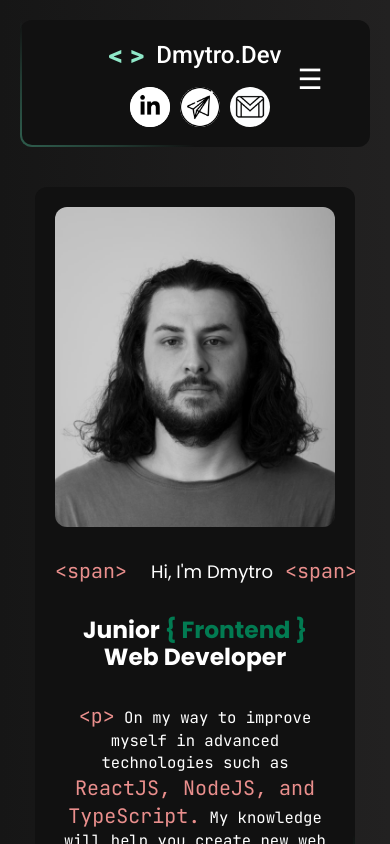
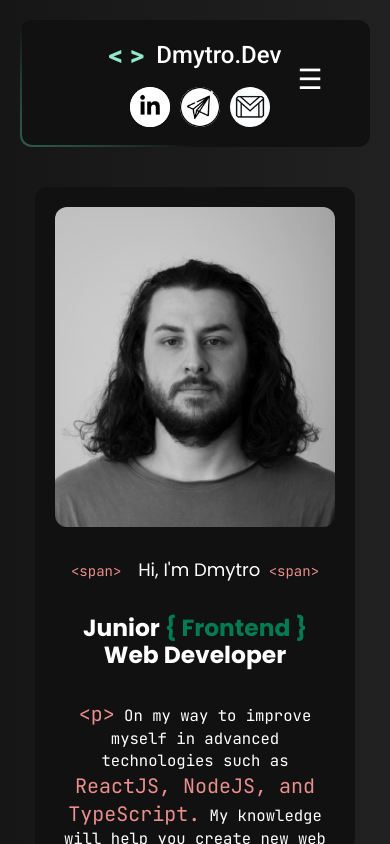
Before and after one commit to Grenky/myportfolio, a React (Create React App) app: page / in a window 390 px wide. Shown: the top 844 px of the page. Built offline with nearby package versions, Linux system fonts and the light colour scheme.

Commit message:
update mobile version 5

```diff
--- a/src/pages/Home/HomeComponents/HomeContent/HomeContent.jsx
+++ b/src/pages/Home/HomeComponents/HomeContent/HomeContent.jsx
@@ -9,7 +9,7 @@ export default function HomeContent() {
 
 const fullText = `<span class="tag">&lt;p&gt;</span> On my way to improve myself in advanced technologies such as <span class="tag">ReactJS, NodeJS, and TypeScript.</span> My knowledge will help you create new web products that will help people realize their plans and dreams.<span class="tag"> &lt;/p&gt;</span>`;
 const [displayedText, setDisplayedText] = useState('');
-const [showeCursor, setShowCursor] = useState(true);
+const [showCursor, setShowCursor] = useState(true);
 
     useEffect(() => {
         let i = 0;
@@ -29,7 +29,7 @@ const [showeCursor, setShowCursor] = useState(true);
     return(
         <section  className={HomeConStyles.wrapper}>
             <div className={HomeConStyles['img-box']}>
-                <img className={HomeConStyles.myImg} src={MyImg} alt={MyImg}></img>
+                <img className={HomeConStyles.myImg} src={MyImg} alt="My profile"></img>
             </div>
             <article className={HomeConStyles.text}>
                 <p className={HomeConStyles['first-text']}>
@@ -40,7 +40,7 @@ const [showeCursor, setShowCursor] = useState(true);
                 <h1 className={HomeConStyles.title}>Junior <span className={HomeConStyles['title-tag']}>{"{ Frontend }"}</span> Web Developer</h1>
                 <p className={HomeConStyles['last-text']}>
                     <span  dangerouslySetInnerHTML={{ __html: displayedText }} />
-                    {showeCursor && <span className={HomeConStyles.cursor}></span>}
+                    {showCursor && <span className={HomeConStyles.cursor}></span>}
                 </p>
 
 
--- a/src/pages/Home/HomeComponents/HomeContent/HomeContent.module.scss
+++ b/src/pages/Home/HomeComponents/HomeContent/HomeContent.module.scss
@@ -106,7 +106,7 @@
 
             .tag {
                 color: #EA8F8D;
-                font-size: 20px;
+                font-size: 14px;
                 font-family: 'JetBrains Mono', monospace;
             }
         }
@@ -204,4 +204,10 @@
         margin: 0 15px 20px 15px;
         gap: 15px;
     }
+        @media (max-width: 400px) {
+        .first-text {
+            font-size: clamp(14px, 4vw, 16px);
+            white-space: normal;
+        }
+    }
 }
--- a/src/pages/Home/HomeComponents/HomeProjects/HomeProjectsStyle.module.scss
+++ b/src/pages/Home/HomeComponents/HomeProjects/HomeProjectsStyle.module.scss
@@ -100,6 +100,7 @@
         z-index: auto !important;
 
         width: clamp(340px, 25vw, 220px);
+
       }
     }
   }
@@ -114,4 +115,9 @@
       grid-template-columns: repeat(1, 1fr);
     }
   }
+    @media (max-width: 400px) {
+    .project-item {
+      width: clamp(120px, 40vw, 180px);
+    }
+  }
 }
```
